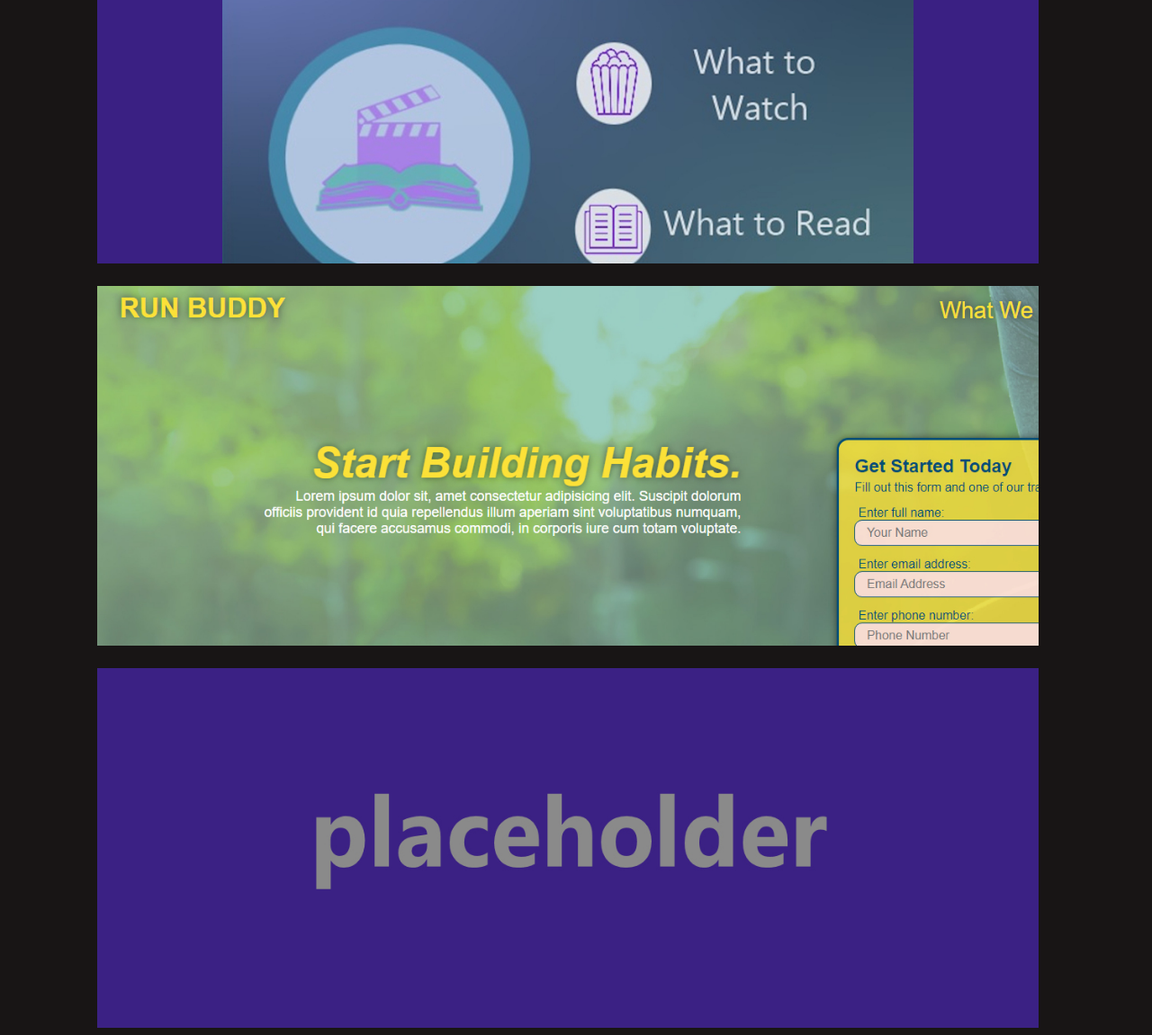
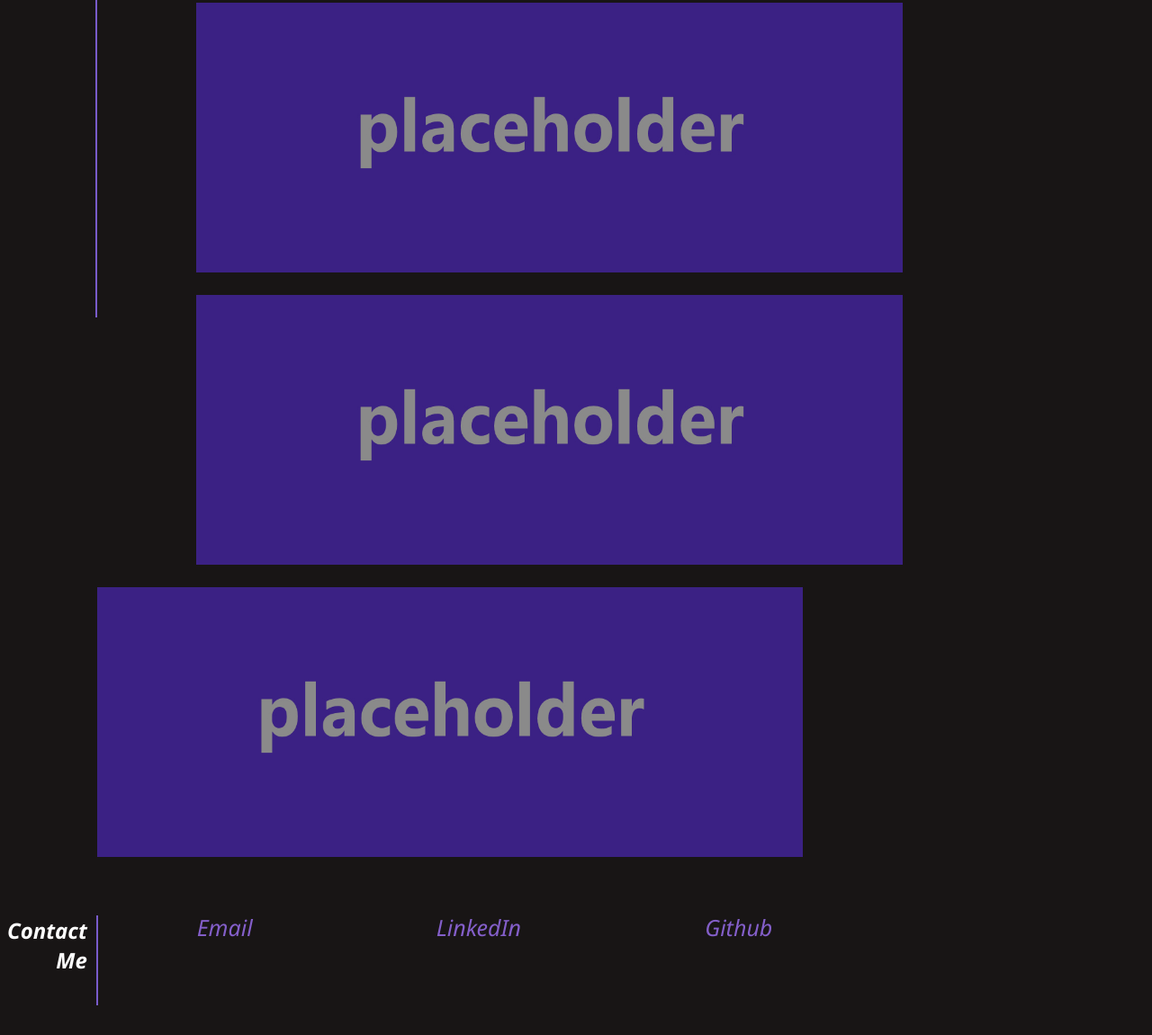
Before and after one commit to coevpen/myportfolio, a plain HTML site: page index.html in a window 1280 px wide. Shown: the part 1117-2268 px from the top of the page at 90% size. Drawn offline with Linux system fonts and the light colour scheme.

Commit message:
placeholders set in index.html

```diff
--- a/assets/css/style.css
+++ b/assets/css/style.css
@@ -92,16 +92,22 @@ header h1 {
     margin: 20px 0 20px 0;
 }
 
+.work {
+    height: auto;
+}
 
 .work-images img {
-    height: 400px;
-    margin: 20px 100px 0 100px;
+    height: 300px;
+    margin: 20px 0 0 100px;
+}
+
+.image {
+
 }
 
 .contact a {
     font-size: 25px;
-    margin: 0 100px 0 100px;
-    top: 35px;
+    margin: 100px 100px 0 100px;
 }
 
 .about-title {
@@ -110,7 +116,7 @@ header h1 {
 }
 
 .work-title {
-    height: 500px;
+    height: 1000px;
     margin-left: 25px;
 }
 
--- a/index.html
+++ b/index.html
@@ -47,9 +47,21 @@
             <section id="work" class="work">
                 <h2 class="work-title">Work</h2>
                 <div class="work-images">
-                    <a href="https://github.com/jenellemillison/Pick_of_the_Day" target="_blank"><img src="./assets/images/pickoftheday.jpg" alt="Pick of the Day Java app with styled buttons to choose what to watch or read"></a>
-                    <a href="https://github.com/coevpen/run-buddy" target="_blank"><img src="./assets/images/runbuddy.jpg"></a>
-                    <a href="#" target="_blank" ><img src="./assets/images/placeholder.jpg">
+                    <div class="image">
+                        <a href="https://github.com/jenellemillison/Pick_of_the_Day" target="_blank"><img src="./assets/images/pickoftheday.jpg" alt="Pick of the Day Java app with styled buttons to choose what to watch or read"></a>
+                    </div>
+                    <div class="image">
+                        <a href="https://github.com/coevpen/run-buddy" target="_blank"><img src="./assets/images/runbuddy.jpg"></a>
+                    </div>
+                    <div class="image">
+                        <a href="#" target="_blank" ><img src="./assets/images/placeholder.jpg"></a>
+                    </div>
+                    <div class="image">
+                        <a href="#" target="_blank" ><img src="./assets/images/placeholder.jpg"></a>
+                    </div>
+                    <div class="image">
+                        <a href="#" target="_blank" ><img src="./assets/images/placeholder.jpg"></a>
+                    </div>
                 </div>
             </section>
 
```
